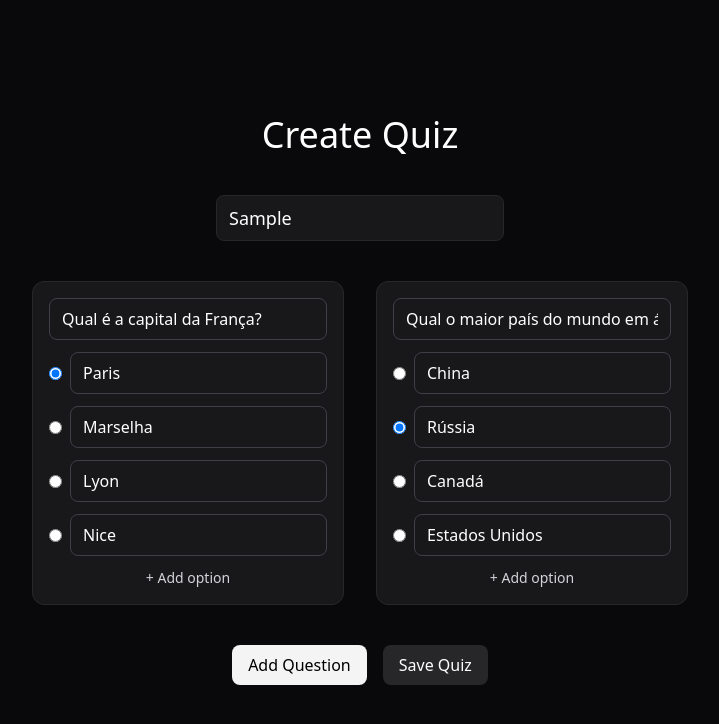
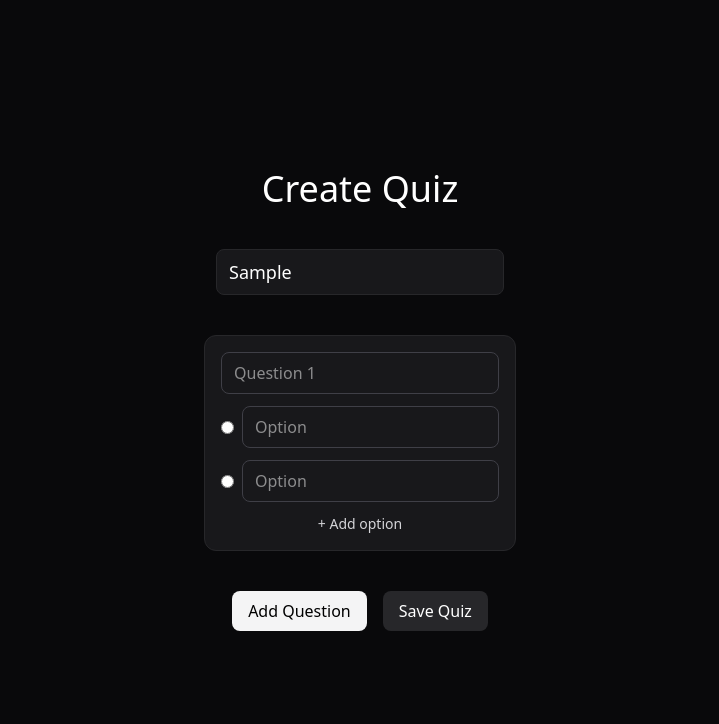
Before and after one commit to CT02k/quiz, a Next.js app: page /quiz/create in a window 1280 px wide. Both pictures are taken after typing "Sample" into the empty fields and a click on the button "Add Question". Shown: the top 724 px of the page, without its empty margins (280-999 px from the left). Built offline with nearby package versions, Linux system fonts and the light colour scheme.

Commit message:
feat(CreateQuizPage): add form logic, also improved state

```diff
--- a/app/quiz/create/page.tsx
+++ b/app/quiz/create/page.tsx
@@ -1,94 +1,109 @@
 "use client";
+import { useState } from "react";
 
-import { useState } from "react";
-import { Option, Question, Quiz } from "@prisma/client";
-
-interface Props {
-  placeholder: string;
-  name: string;
-}
-
-export function Input({ placeholder, name }: Props) {
-  return (
-    <input
-      type="text"
-      placeholder={placeholder}
-      name={name}
-      className="bg-zinc-900 rounded-lg px-3 py-2 outline-none border border-zinc-800 transition focus:border-zinc-700 text-lg w-72"
-    />
-  );
-}
-
-type FormData = Quiz & { questions: (Question & { options: Option[] })[] };
+type OptionData = { text: string; isCorrect: boolean };
+type QuestionData = { text: string; options: OptionData[] };
+type QuizData = { title: string; questions: QuestionData[] };
 
 export default function CreateQuizPage() {
-  const [quiz, setQuiz] = useState<FormData>({
-    id: "geo-quiz-1",
-    title: "Quiz de Geografia",
-    questions: [
+  const [quiz, setQuiz] = useState<QuizData>({
+    title: "",
+    questions: [],
+  });
+
+  const addQuestion = () => {
+    const newQuestions = [
+      ...quiz.questions,
       {
-        id: "q1",
-        quizId: "geo-quiz-1",
-        text: "Qual é a capital da França?",
-        order: 0,
+        text: "",
         options: [
-          { id: "o1", text: "Paris", questionId: "q1", isCorrect: true },
-          { id: "o2", text: "Marselha", questionId: "q1", isCorrect: false },
-          { id: "o3", text: "Lyon", questionId: "q1", isCorrect: false },
-          { id: "o4", text: "Nice", questionId: "q1", isCorrect: false },
+          { text: "", isCorrect: false },
+          { text: "", isCorrect: false },
         ],
       },
-      {
-        id: "q2",
-        quizId: "geo-quiz-1",
-        text: "Qual o maior país do mundo em área territorial?",
-        order: 1,
-        options: [
-          { id: "o5", text: "China", questionId: "q2", isCorrect: false },
-          { id: "o6", text: "Rússia", questionId: "q2", isCorrect: true },
-          { id: "o7", text: "Canadá", questionId: "q2", isCorrect: false },
-          {
-            id: "o8",
-            text: "Estados Unidos",
-            questionId: "q2",
-            isCorrect: false,
-          },
-        ],
-      },
-    ],
+    ];
+    setQuiz({ ...quiz, questions: newQuestions });
+  };
+
+  const updateQuestionText = (qi: number, text: string) => {
+    const newQuestions = [...quiz.questions];
+    newQuestions[qi].text = text;
+    setQuiz({ ...quiz, questions: newQuestions });
+  };
+
+  const addOption = (qi: number) => {
+    const newQuestions = [...quiz.questions];
+    newQuestions[qi].options.push({ text: "", isCorrect: false });
+    setQuiz({ ...quiz, questions: newQuestions });
+  };
+
+  const updateOptionText = (qi: number, oi: number, text: string) => {
+    const newQuestions = [...quiz.questions];
+    newQuestions[qi].options[oi].text = text;
+    setQuiz({ ...quiz, questions: newQuestions });
+  };
+
+  const markCorrect = (qi: number, oi: number) => {
+    const newQuestions = [...quiz.questions];
+    newQuestions[qi].options = newQuestions[qi].options.map((opt, i) => ({
+      ...opt,
+      isCorrect: i === oi,
+    }));
+    setQuiz({ ...quiz, questions: newQuestions });
+  };
+
+  const handleSubmit = async (e: React.FormEvent) => {
+    e.preventDefault();
+    const res = await fetch("/api/quizzes", {
+      method: "POST",
+      headers: { "Content-Type": "application/json" },
+      body: JSON.stringify(quiz),
     });
+    const data = await res.json();
+    console.log("Created quiz:", data);
+  };
 
   return (
     <div className="w-full h-screen flex flex-col items-center justify-center">
       <h1 className="text-4xl">Create Quiz</h1>
-      <div className="mt-10">
-        <form className="flex flex-col items-center">
-          <Input placeholder="Title" name="title" />
+      <form
+        onSubmit={handleSubmit}
+        className="flex flex-col items-center mt-10"
+      >
+        <input
+          type="text"
+          placeholder="Title"
+          value={quiz.title}
+          onChange={(e) => setQuiz({ ...quiz, title: e.target.value })}
+          className="bg-zinc-900 rounded-lg px-3 py-2 outline-none border border-zinc-800 transition focus:border-zinc-700 text-lg w-72"
+        />
 
         <div className="flex flex-wrap gap-8 my-10">
           {quiz.questions.map((question, qi) => (
             <div
-                key={question.id}
+              key={qi}
               className="bg-zinc-900 p-4 rounded-xl flex flex-col gap-3 border border-zinc-800"
             >
               <input
                 type="text"
                 placeholder={`Question ${qi + 1}`}
                 value={question.text}
+                onChange={(e) => updateQuestionText(qi, e.target.value)}
                 className="bg-zinc-900 px-3 py-2 rounded-lg outline-none border border-zinc-700"
               />
-
-                {question.options.map((opt) => (
-                  <div key={opt.id} className="flex items-center gap-2">
+              {question.options.map((opt, oi) => (
+                <div key={oi} className="flex items-center gap-2">
                   <input
                     type="radio"
-                      name={`correct-${question.id}`}
+                    name={`correct-${qi}`}
                     checked={opt.isCorrect}
+                    onChange={() => markCorrect(qi, oi)}
                   />
                   <input
                     type="text"
                     placeholder="Option"
                     value={opt.text}
+                    onChange={(e) => updateOptionText(qi, oi, e.target.value)}
                     className="bg-zinc-900 px-3 py-2 rounded-lg outline-none border border-zinc-700 flex-1"
                   />
                 </div>
@@ -96,6 +111,7 @@ export default function CreateQuizPage() {
 
               <button
                 type="button"
+                onClick={() => addOption(qi)}
                 className="text-sm text-zinc-300 hover:text-white cursor-pointer transition"
               >
                 + Add option
@@ -107,6 +123,7 @@ export default function CreateQuizPage() {
         <div className="flex gap-4">
           <button
             type="button"
+            onClick={addQuestion}
             className="px-4 py-2 bg-zinc-100 text-black rounded-lg cursor-pointer hover:opacity-90 transition"
           >
             Add Question
@@ -121,6 +138,5 @@ export default function CreateQuizPage() {
         </div>
       </form>
     </div>
-    </div>
   );
 }
```
Lines whose indentation alone changed are shown as unchanged.
